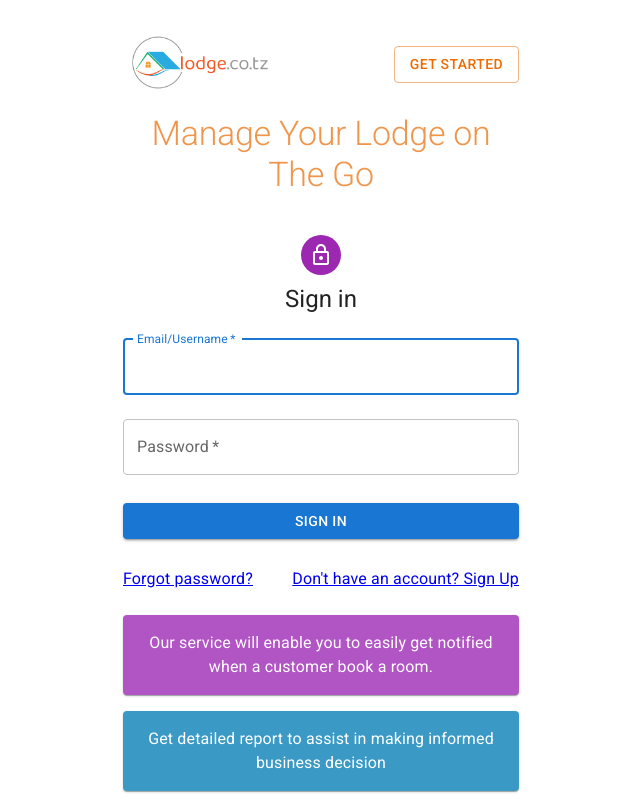
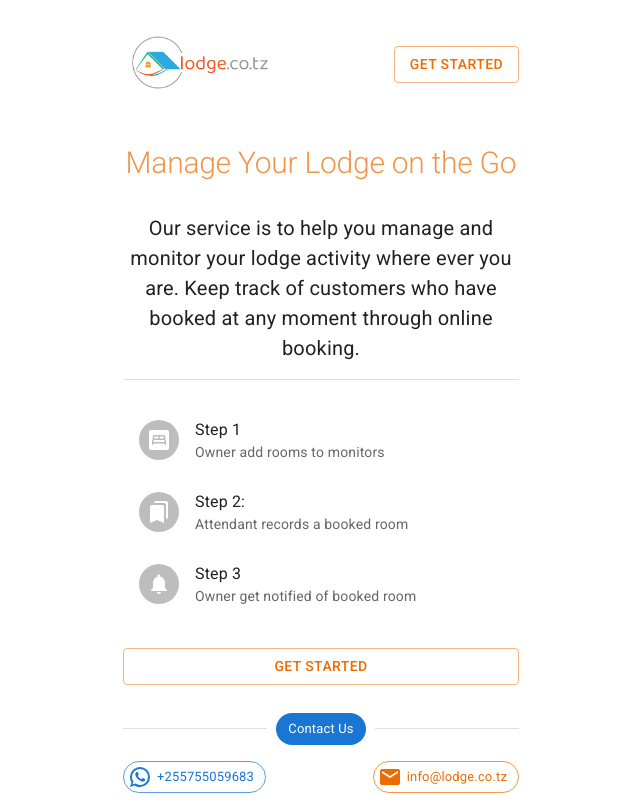
Before and after one commit to zkemoshi/lodgesmile, a React (Create React App) app in the folder client/: page / in a window 1280 px wide. Shown: the top 800 px of the page, without its empty margins (319-959 px from the left). Built offline with nearby package versions, Linux system fonts and the light colour scheme.

Commit message:
front face

```diff
--- a/client/src/App.js
+++ b/client/src/App.js
@@ -15,6 +15,7 @@ import Privacy from './components/pages/Privacy';
 import Terms from './components/pages/Terms';
 import RoomState from './context/room/RoomState';
 import BookState from './context/booking/BookState';
+import Landing from './components/auth/Landing';
 
 if (localStorage.token) {
   setAuthToken(localStorage.token);
@@ -31,7 +32,8 @@ const App = () => {
                   <Switch>
                     <PrivateRoute path='/auth' component={AuthPages} />
                     <PrivateRoute path='/admin' component={Dashboard} />
-                    <Route exact path='/' component={SignIn} />
+                    <Route exact path='/' component={Landing} />
+                    <Route exact path='/login' component={SignIn} />
                     <Route exact path='/register' component={SignUp} />
                     <Route exact path='/privacy' component={Privacy} />
                     <Route exact path='/terms' component={Terms} />
--- /dev/null
+++ b/client/src/components/auth/Landing.js
@@ -0,0 +1,214 @@
+import React, { useContext, useState, useEffect } from 'react';
+
+import { Link, useHistory } from 'react-router-dom';
+import {
+  ListItem,
+  List,
+  Button,
+  CssBaseline,
+  Avatar,
+  Grid,
+  Typography,
+  Container,
+  ListItemText,
+  Divider,
+  Chip,
+  ListItemAvatar,
+} from '@mui/material';
+import { makeStyles } from '@material-ui/core';
+import BedroomParentRoundedIcon from '@mui/icons-material/BedroomParentRounded';
+import WhatsAppIcon from '@mui/icons-material/WhatsApp';
+import EmailIcon from '@mui/icons-material/Email';
+import NotificationsIcon from '@mui/icons-material/Notifications';
+import ReviewsRoundedIcon from '@mui/icons-material/ReviewsRounded';
+import BookmarksRoundedIcon from '@mui/icons-material/BookmarksRounded';
+import { createTheme, ThemeProvider } from '@mui/material/styles';
+import logo from '../layout/logo.png';
+
+
+const theme = createTheme();
+
+const useStyles = makeStyles({
+  logo: {
+    padding: '0',
+  },
+  details: {
+    display: 'flex',
+    flexDirection: 'column',
+    gap: 3,
+  },
+  contact: {
+    display: 'flex',
+    justifyContent: 'space-between',
+    marginTop: '1rem',
+  },
+});
+
+export default function Landing() {
+  const classes = useStyles();
+
+  const history = useHistory();
+
+  return (
+    <ThemeProvider theme={theme}>
+      <Container component='main' maxWidth='xs'>
+        <CssBaseline />
+        <Grid container sx={{ mt: 2 }} alignItems='center'>
+          <Grid item xs={6}>
+            <Typography className={classes.logo}>
+              <img src={logo} alt='logo' width={150} />
+            </Typography>
+          </Grid>
+          <Grid item xs={6} align='right'>
+            <Button
+              variant='outlined'
+              color='warning'
+              onClick={() => history.push('/login')}
+            >
+              GET STARTED
+            </Button>
+          </Grid>
+        </Grid>
+        <Typography
+          align='center'
+          variant='h2'
+          className={classes.title}
+          sx={{ color: '#ef964c', fontSize: '30px', my: 4 }}
+        >
+          Manage Your Lodge on the Go
+        </Typography>
+        <Typography
+          align='center'
+          variant='body1'
+          sx={{ mt: 1, fontSize: '20px' }}
+        >
+          Our service is to help you manage and monitor your lodge activity
+          where ever you are. Keep track of customers who have booked at any
+          moment through online booking.
+        </Typography>
+
+        <Divider sx={{ my: 2 }} />
+
+        <List
+          sx={{
+            width: '100%',
+            maxWidth: 360,
+            bgcolor: 'background.paper',
+            alignItems: 'center',
+          }}
+        >
+          <ListItem>
+            <ListItemAvatar>
+              <Avatar>
+                <BedroomParentRoundedIcon />
+              </Avatar>
+            </ListItemAvatar>
+            <ListItemText
+              primary='Step 1'
+              secondary='Owner add rooms to monitors'
+            />
+          </ListItem>
+          <ListItem>
+            <ListItemAvatar>
+              <Avatar>
+                <BookmarksRoundedIcon />
+              </Avatar>
+            </ListItemAvatar>
+            <ListItemText
+              primary='Step 2:'
+              secondary='Attendant records a booked room'
+            />
+          </ListItem>
+          <ListItem>
+            <ListItemAvatar>
+              <Avatar>
+                <NotificationsIcon />
+              </Avatar>
+            </ListItemAvatar>
+            <ListItemText
+              primary='Step 3'
+              secondary='Owner get notified of booked room'
+            />
+          </ListItem>
+        </List>
+        {/* <Card sx={{ mb: 2 }}>
+          <CardMedia
+            component='img'
+            height='140'
+            image={step1}
+            alt='green iguana'
+          />
+          <CardContent>
+            <Typography gutterBottom variant='h5' component='div'>
+              Step 1
+            </Typography>
+            <Typography variant='body1' color='text.secondary'>
+              Add rooms to monitors
+            </Typography>
+          </CardContent>
+        </Card>
+        <Card sx={{ mb: 2 }}>
+          <CardMedia
+            component='img'
+            height='140'
+            image={step2}
+            alt='green iguana'
+          />
+          <CardContent>
+            <Typography gutterBottom variant='h5' component='div'>
+              Step 2
+            </Typography>
+            <Typography variant='body1' color='text.secondary'>
+              Book a room marking it accupied as customers request.
+            </Typography>
+          </CardContent>
+        </Card>
+        <Card sx={{ mb: 2 }}>
+          <CardMedia
+            component='img'
+            height='140'
+            image={step3}
+            alt='green iguana'
+          />
+          <CardContent>
+            <Typography gutterBottom variant='h5' component='div'>
+              Step 3
+            </Typography>
+            <Typography variant='body1' color='text.secondary'>
+              Get notifications of booked rooms immediately
+            </Typography>
+          </CardContent>
+        </Card> */}
+        <Button
+          fullWidth
+          variant='outlined'
+          color='warning'
+          onClick={() => history.push('/login')}
+          sx={{ mt: 2.5, mb: 3.5 }}
+        >
+          GET STARTED
+        </Button>
+        <Divider>
+          <Chip color='primary' label='Contact Us' />
+        </Divider>
+        <Grid sx={{ mb: 5 }} className={classes.contact}>
+          <Chip
+            label='+255755059683'
+            component='a'
+            href='#basic-chip'
+            variant='outlined'
+            clickable
+            color='primary'
+            icon={<WhatsAppIcon />}
+          />
+          <Chip
+            icon={<EmailIcon />}
+            label='info@lodge.co.tz'
+            variant='outlined'
+            color='warning'
+          />
+        </Grid>
+      </Container>
+    </ThemeProvider>
+  );
+}
--- a/client/src/components/auth/SignIn.js
+++ b/client/src/components/auth/SignIn.js
@@ -13,14 +13,10 @@ import {
   Box,
   Typography,
   Container,
-  Paper,
-  Divider,
-  Chip,
 } from '@mui/material';
 import { makeStyles } from '@material-ui/core';
 import LockOutlinedIcon from '@mui/icons-material/LockOutlined';
-import WhatsAppIcon from '@mui/icons-material/WhatsApp';
-import EmailIcon from '@mui/icons-material/Email';
+
 import { createTheme, ThemeProvider } from '@mui/material/styles';
 import logo from '../layout/logo.png';
 
@@ -83,24 +79,21 @@ export default function SignIn() {
         <CssBaseline />
         <Grid container sx={{ mt: 2 }} alignItems='center'>
           <Grid item xs={6}>
-            <Typography className={classes.logo}>
+            <Link to='/' className={classes.logo}>
               <img src={logo} alt='logo' width={150} />
-            </Typography>
+            </Link>
           </Grid>
           <Grid item xs={6} align='right'>
-            <Button variant='outlined' color='warning'>
-              GET STARTED
+            <Button
+              variant='outlined'
+              color='warning'
+              onClick={() => history.push('/register')}
+            >
+              SIGN UP
             </Button>
           </Grid>
         </Grid>
-        <Typography
-          align='center'
-          variant='h2'
-          className={classes.title}
-          sx={{ color: '#ef964c', fontSize: '34px' }}
-        >
-          Manage Your Lodge on The Go
-        </Typography>
+
         <Box
           sx={{
             marginTop: 4,
@@ -173,47 +166,6 @@ export default function SignIn() {
             </Grid>
           </Box>
         </Box>
-        <Grid className='details' sx={{ mt: 3 }}>
-          <Paper sx={{ p: 2, bgcolor: '#b154c4', color: 'white' }}>
-            <Typography align='center'>
-              Our service will enable you to easily get notified when a customer
-              book a room.
-            </Typography>
-          </Paper>
-          <Paper sx={{ mt: 2, p: 2, bgcolor: '#3A9AC5', color: 'white' }}>
-            <Typography align='center'>
-              Get detailed report to assist in making informed business decision
-            </Typography>
-          </Paper>
-        </Grid>
-        <Button
-          fullWidth
-          variant='outlined'
-          color='warning'
-          sx={{ mt: 2.5, mb: 3.5 }}
-        >
-          GET STARTED
-        </Button>
-        <Divider>
-          <Chip color='primary' label='Contact Us' />
-        </Divider>
-        <Grid sx={{ mb: 5 }} className={classes.contact}>
-          <Chip
-            label='+255755059683'
-            component='a'
-            href='#basic-chip'
-            variant='outlined'
-            clickable
-            color='primary'
-            icon={<WhatsAppIcon />}
-          />
-          <Chip
-            icon={<EmailIcon />}
-            label='info@lodge.co.tz'
-            variant='outlined'
-            color='warning'
-          />
-        </Grid>
       </Container>
     </ThemeProvider>
   );
--- a/client/src/components/auth/SignUp.js
+++ b/client/src/components/auth/SignUp.js
@@ -211,7 +211,7 @@ const SignUp = () => {
             </Button>
             <Grid container justifyContent='flex-end'>
               <Grid item>
-                <Link to='/' variant='body2'>
+                <Link to='/login' variant='body2'>
                   Already have an account? Sign in
                 </Link>
               </Grid>
--- a/client/src/components/routing/AdminRoute.js
+++ b/client/src/components/routing/AdminRoute.js
@@ -10,7 +10,7 @@ const AdminRoute = ({ component: Component, ...rest }) => {
       {...rest}
       render={(props) =>
         !isAuthenticated || !isAdmin ? (
-          <Redirect to='/' />
+          <Redirect to='/login' />
         ) : (
           <Component {...props} />
         )
--- a/client/src/components/routing/PrivateRoute.js
+++ b/client/src/components/routing/PrivateRoute.js
@@ -9,7 +9,7 @@ const PrivateRoute = ({ component: Component, ...rest }) => {
     <Route
       {...rest}
       render={(props) =>
-        token === null ? <Redirect to='/' /> : <Component {...props} />
+        token === null ? <Redirect to='/login' /> : <Component {...props} />
       }
     />
   );
```
